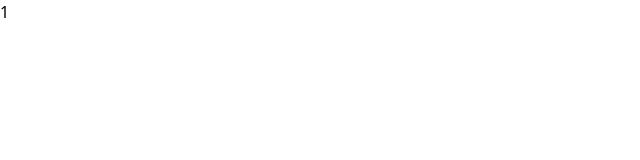
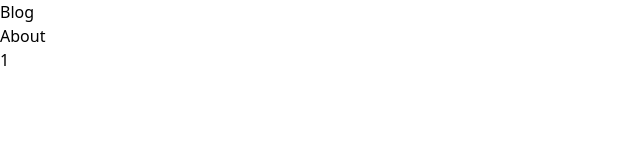
Before and after one commit to jetroberts/jr-frontend, a Next.js app in the folder client/: page /blog/1 in a window 1280 px wide. Shown: the top 160 px of the page, without its empty margins (0-640 px from the left). Built offline with nearby package versions, Linux system fonts and the light colour scheme.

Commit message:
feat: started on layouts and added markdown rendering

```diff
--- a/client/app/blog/[slug]/page.tsx
+++ b/client/app/blog/[slug]/page.tsx
@@ -1,10 +1,11 @@
+import Markdown from "markdown-to-jsx"
 import { getPosts, getPost, Post } from "../../../internal/postprocessor"
 
 export async function generateStaticParams() {
     const posts: Post[] = getPosts()
 
     return posts.map((post) => ({
-        slug: post.title,
+        slug: post.id,
     }))
 }
 
@@ -21,7 +22,7 @@ export default function PostPage({ params }: PostPageProps) {
     return (
         <div>
             <h1>{slug}</h1>
-            <p>{post.content}</p>
+            <Markdown>{post.content}</Markdown>
         </div>
     )
 }
--- a/client/app/layout.tsx
+++ b/client/app/layout.tsx
@@ -1,4 +1,5 @@
 import { ReactNode } from "react"
+import Navbar from "../components/navbar"
 import './globals.css'
 
 interface LayoutProps {
@@ -7,8 +8,9 @@ interface LayoutProps {
 
 export default function Layout({ children }: LayoutProps) {
     return (
-        <body>
-            <div className="center">{children}</div>
+        <body className="container mx-auto">
+            <Navbar />
+            <div>{children}</div>
         </body>
     )
 }
--- /dev/null
+++ b/client/components/navbar.tsx
@@ -0,0 +1,12 @@
+export default function Navbar() {
+    return (
+        <div>
+            <nav>
+                <ul className="flex-1 flex-row">
+                    <li>Blog</li>
+                    <li>About</li>
+                </ul>
+            </nav>
+        </div>
+    )
+}
--- a/client/package.json
+++ b/client/package.json
@@ -16,6 +16,7 @@
     "eslint": "8.31.0",
     "eslint-config-next": "13.1.1",
     "gray-matter": "^4.0.3",
+    "markdown-to-jsx": "^7.1.8",
     "next": "13.1.1",
     "react": "18.2.0",
     "react-dom": "18.2.0",
--- a/client/tailwind.config.js
+++ b/client/tailwind.config.js
@@ -6,6 +6,9 @@ module.exports = {
   ],
   theme: {
     extend: {},
+    container: {
+      center: true,
+    }
   },
   plugins: [],
 }
```
Also changed, not shown: client/posts/rendering.md (+0 -1 lines), client/posts/test.md (+0 -1 lines), client/internal/postprocessor.ts (line endings or trailing spaces), 1 other file (tests, documents, lock files or other folders).
